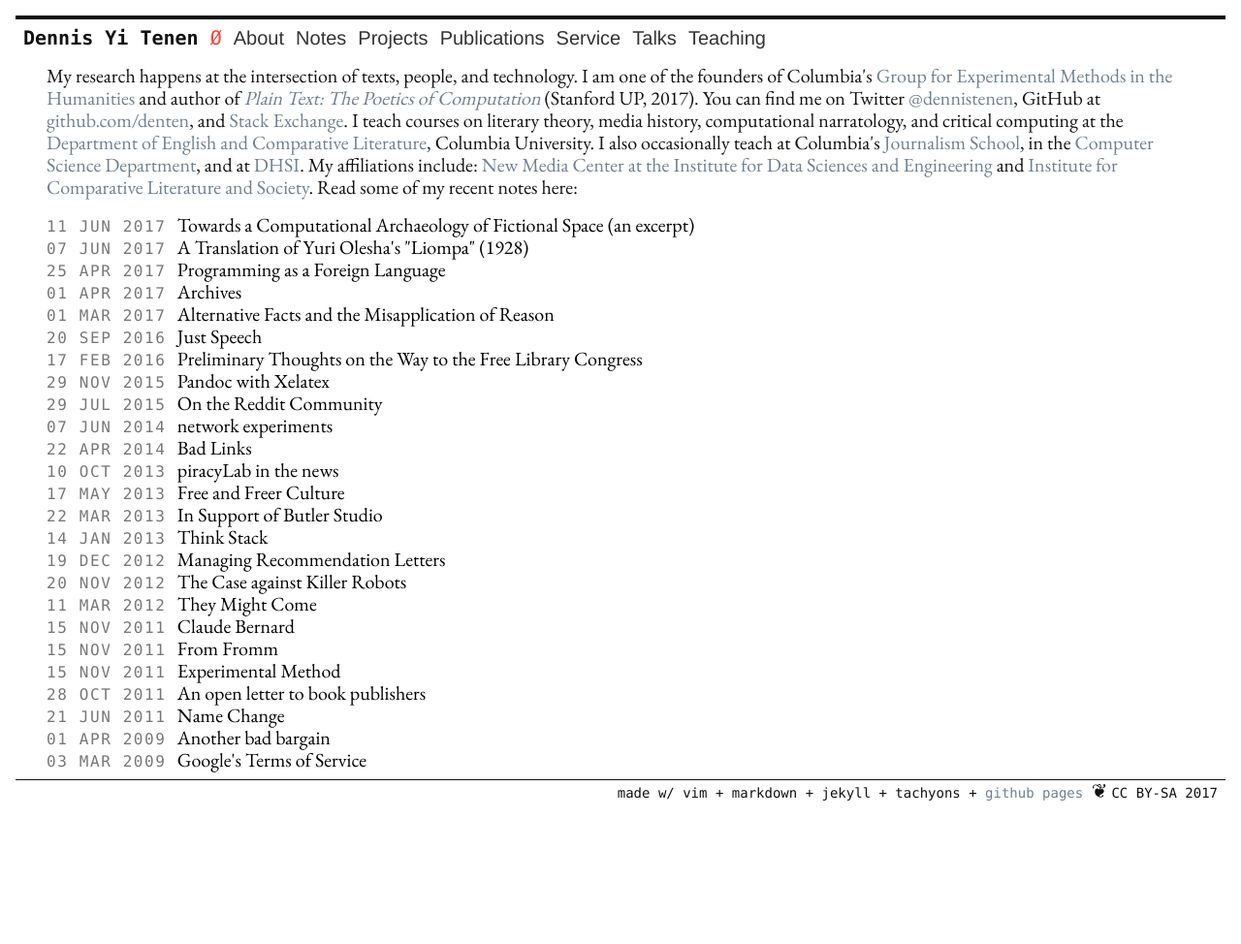
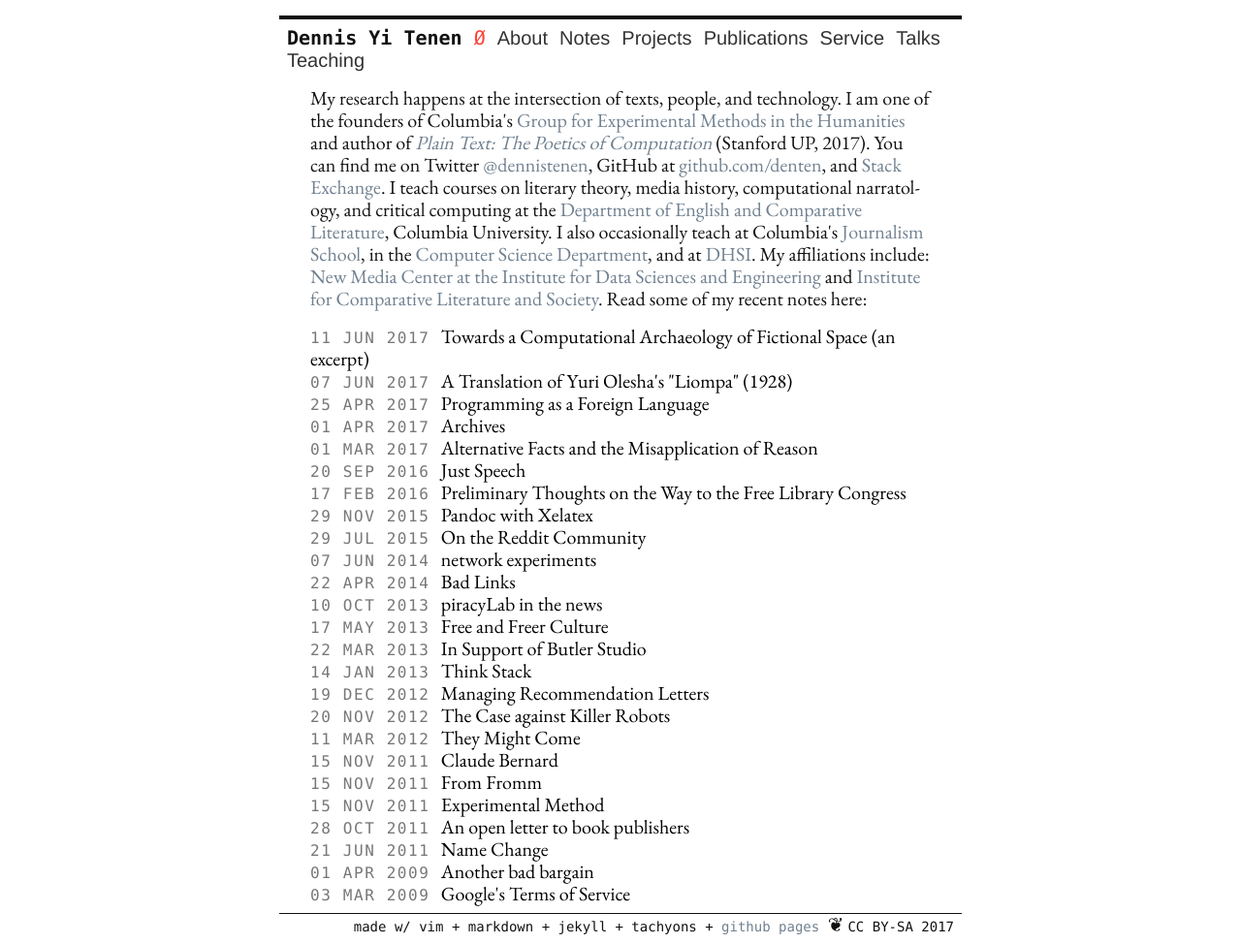
Before and after one commit to denten/denten.github.io, a Jekyll site: the page built from index.html, in a window 1280 px wide. Shown: the whole page at 97% size. Built offline with Jekyll 4.4.1, drawn with Linux system fonts in a browser that asks for light colours; nearby versions of some CDN libraries; library files that are not in the unit come from our copies; the list of posts is cut into pages by our own code; before the commit the page ends 900 px from its top, so only the background shows below that.

Commit message:
reducing the wdith for readability

```diff
--- a/_includes/head.html
+++ b/_includes/head.html
@@ -29,7 +29,7 @@
 
 </head>
 
-<body class="center f4 fw1 mw9 near-black normal pa3 ph3-ns">
+<body class="center f4 fw1 mw9 mw7-ns near-black normal pa3 ph4-ns">
 
     <div class="bt bw2 code fw8 mb3 mt0 pt2 ph2 system-sans-serif tc tl-ns">
         Dennis Yi Tenen
```
